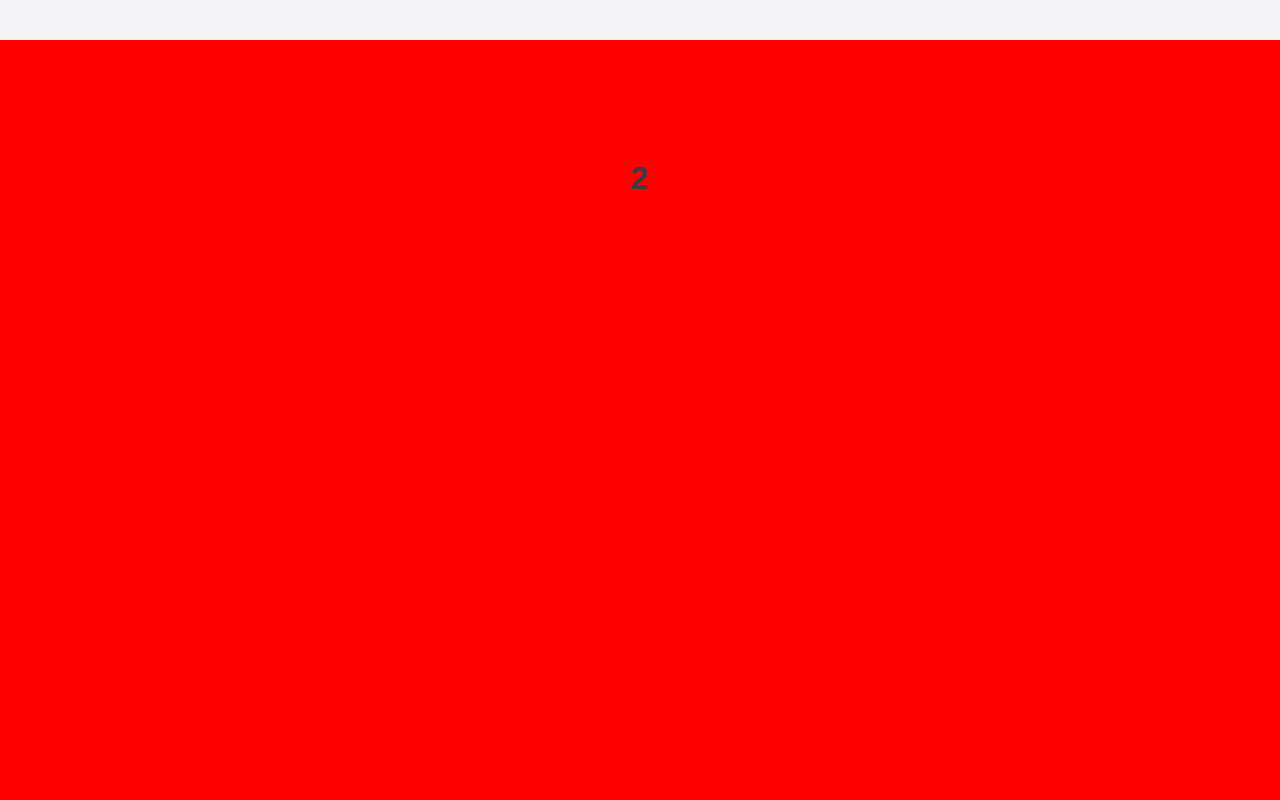
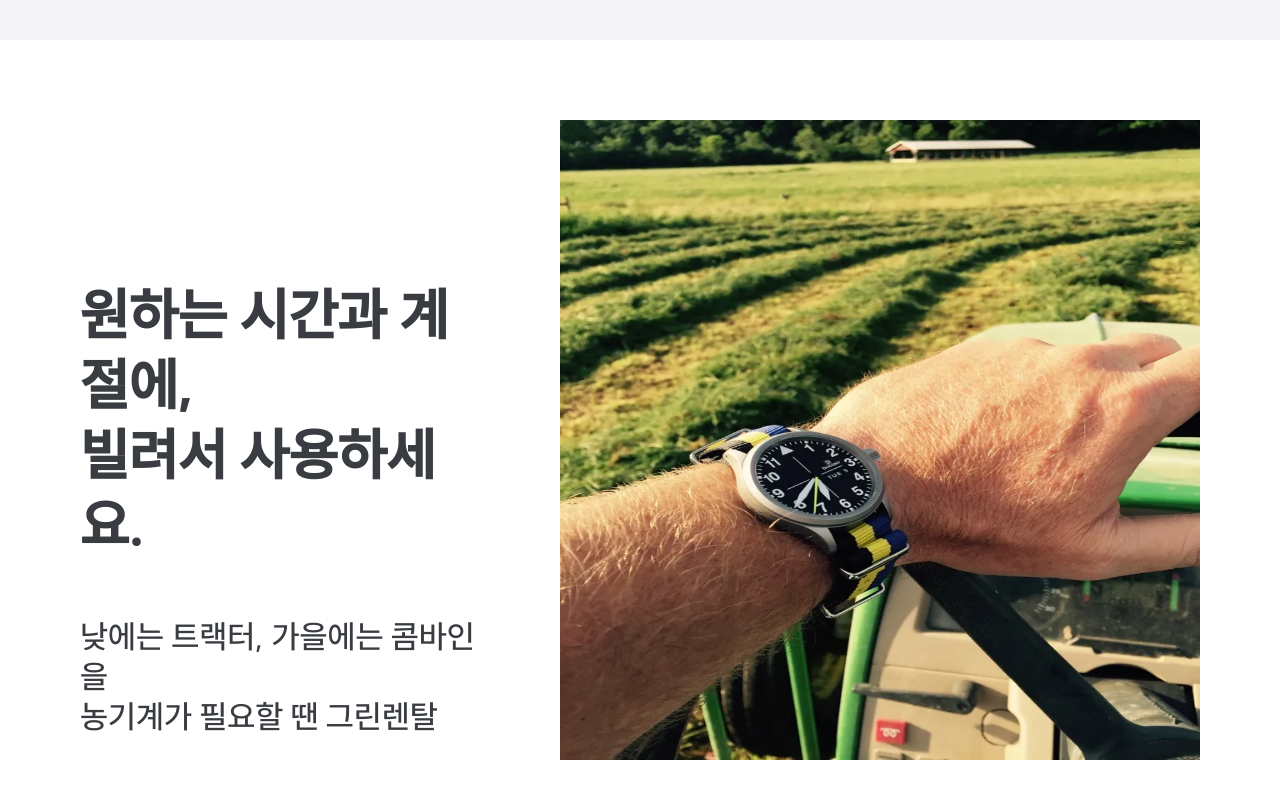
Before and after one commit to sanghyun8039/greenrental, a React (Create React App) app: page / in a window 1280 px wide. Shown: the part 1400-2200 px from the top of the page. Built offline with nearby package versions, Linux system fonts and the light colour scheme.

Commit message:
2022/09/26

```diff
--- a/src/Pages/ServicePage.jsx
+++ b/src/Pages/ServicePage.jsx
@@ -2,6 +2,7 @@ import React from "react";
 import styled from "styled-components";
 import Trackter from "../images/trackter.png";
 import TrackterStorage from "../images/trackterstorage.png";
+import TimeinFarm from "../images/timeinfarm.png";
 import HeaderSection from "../components/HeaderSection";
 import SectionRightImg from "../components/SectionRightImg";
 import SectionLeftImg from "../components/SectionLeftImg";
@@ -18,7 +19,13 @@ function ServicePage() {
           "농기계 보관할 장소 필요없이, \n 농기계가 필요할 땐 그린렌탈"
         }
       />
-      <SectionRightImg bgColor="red" title="2" />
+      <SectionRightImg
+        bgImage={TimeinFarm}
+        title={"원하는 시간과 계절에,\n 빌려서 사용하세요."}
+        description={
+          "낮에는 트랙터, 가을에는 콤바인을\n 농기계가 필요할 땐 그린렌탈"
+        }
+      />
       <SectionLeftImg bgImage={TrackterStorage} title="3" />
       <SectionRightImg bgColor="yellow" title="4" />
     </Container>
--- a/src/components/Header.jsx
+++ b/src/components/Header.jsx
@@ -3,9 +3,24 @@ import styled from "styled-components";
 import Logo from "../images/logo.png";
 import PhoneIcon from "@mui/icons-material/Phone";
 import LoginIcon from "@mui/icons-material/Login";
+import { useEffect, useState } from "react";
 function Header() {
+  const [headerBackground, setHeaderBackground] = useState(false);
+
+  const changeBackground = () => {
+    if (window.pageYOffset >= 400) {
+      setHeaderBackground(true);
+    } else {
+      setHeaderBackground(false);
+    }
+  };
+
+  useEffect(() => {
+    console.log(headerBackground);
+    window.addEventListener("scroll", changeBackground);
+  });
   return (
-    <Wrapper>
+    <Wrapper setBgColor={headerBackground ? "White" : "Transparent"}>
       <HeaderLeft>
         <img src={Logo} alt="" />
       </HeaderLeft>
@@ -45,6 +60,7 @@ const Wrapper = styled.div`
   display: flex;
   align-items: center;
   justify-content: space-between;
+  background-color: ${(props) => props.setBgColor};
   padding: 0 20px;
   top: 0;
   left: 0;
@@ -120,7 +136,7 @@ const HeaderRight = styled.div`
     font-size: 2vh;
     cursor: pointer;
     p {
-      color: white;
+      color: #000000;
     }
   }
 `;
--- a/src/components/SectionRightImg.jsx
+++ b/src/components/SectionRightImg.jsx
@@ -3,10 +3,14 @@ import styled from "styled-components";
 
 function SectionRightImg(props) {
   return (
-    <Wrapper bgColor={props.bgColor}>
+    <Wrapper>
       <ItemText>
         <h1>{props.title}</h1>
+        <p>{props.description}</p>
       </ItemText>
+      <ItemImg>
+        <img src={props.bgImage} alt="" />
+      </ItemImg>
     </Wrapper>
   );
 }
@@ -16,17 +20,39 @@ export default SectionRightImg;
 const Wrapper = styled.div`
   width: 100vw;
   height: 100vh;
+  padding: 0;
   background-size: cover;
-  background-position: center;
   background-repeat: no-repeat;
-  background: ${(props) => props.bgColor};
+  background-color: #ffffff;
+  position: relative;
   display: flex;
-  flex-direction: column;
   justify-content: space-between;
-  align-items: center;
 `;
 
 const ItemText = styled.div`
-  padding-top: 15vh;
-  text-align: center;
+  justify-content: center;
+  align-items: center;
+  width: 50%;
+  margin-top: 30vh;
+  margin-left: 10vh;
+  white-space: pre-line;
+  h1 {
+    font-size: 7vh;
+    font-family: "SUIT";
+    margin-bottom: 7vh;
+  }
+  p {
+    font-size: 4vh;
+    font-family: "SUIT";
+  }
 `;
+const ItemImg = styled.div`
+  position: relative;
+  width: 50%;
+  display: block;
+  margin: 10vh;
+  img {
+    width: 50vw;
+    height: 80vh;
+  }
+`;
```
Also changed, not shown: src/components/FooterSection.jsx (added, +7 -0 lines), src/images/timeinfarm.png (added).
